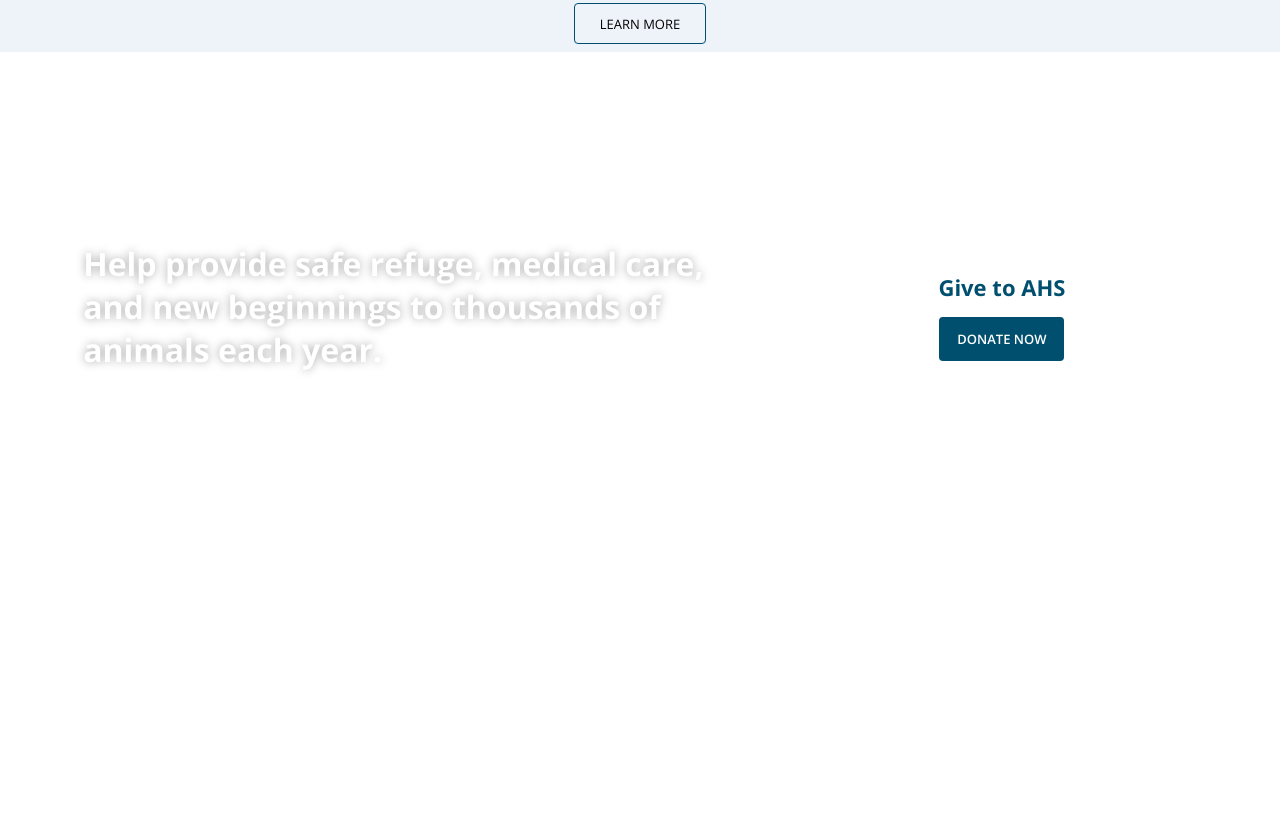
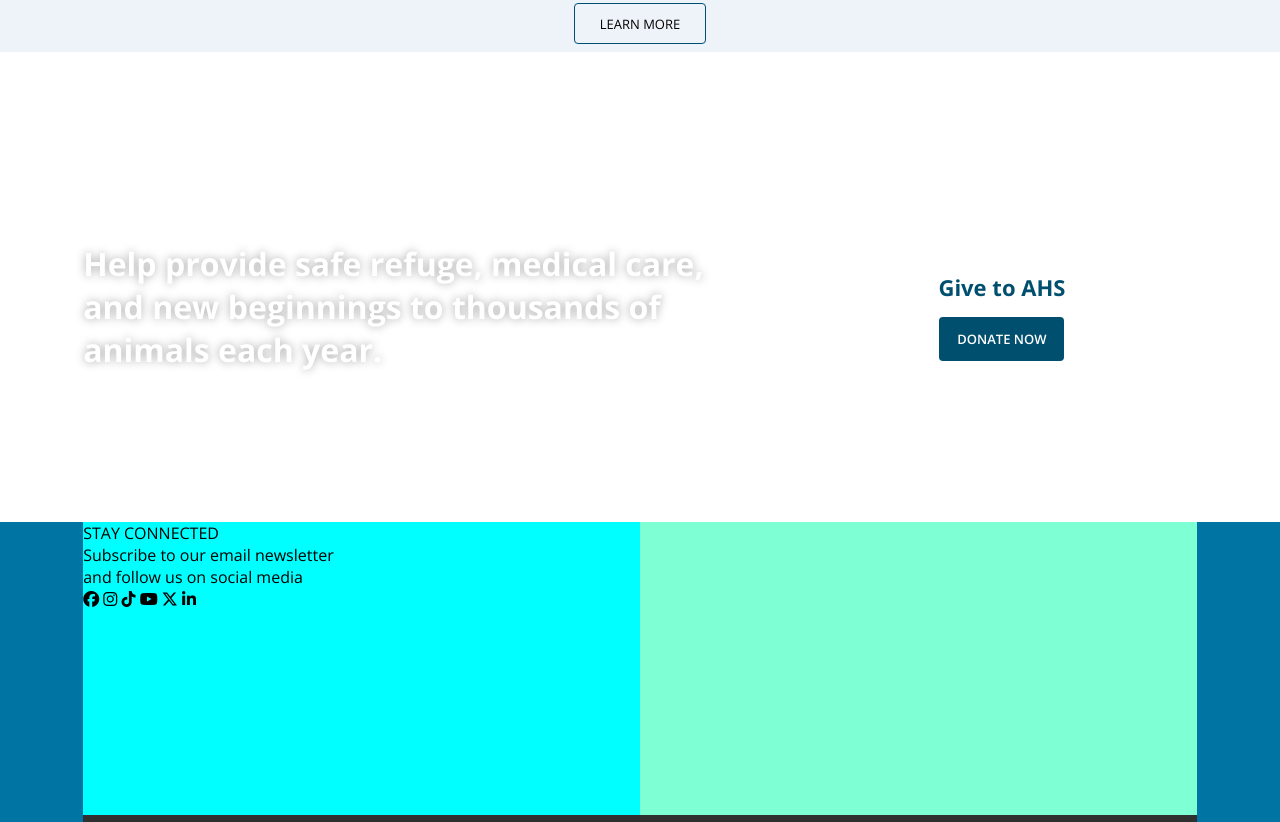
Before and after one commit to DeNike005/Animal-shelter, a plain HTML site: page index.html in a window 1280 px wide. Shown: the part 2447-3269 px from the top of the page. Before the commit the page ends 2969 px from the top, so only its background shows below. Drawn offline with nearby package versions, Linux system fonts and the light colour scheme.

```diff
--- a/css/style.css
+++ b/css/style.css
@@ -12,6 +12,9 @@ a{
     color: #004F6F;
 }
 button{
+    cursor: pointer;
+}
+.fa-solid{
     cursor: pointer;
 }
 .Animal{
@@ -319,3 +322,27 @@ button{
     font-weight: 600;
     font-size: 13px;
 }
+#sub-cont{
+    height: 300px;
+    width: 100%;
+    background-color: #0074A3;
+    /* display: flex; */
+    /* padding-left: 80px; */
+}
+#sub-contx{
+    height: 300px;
+    width: 87%;
+    margin: 0 auto;
+    background-color: #303030;
+    display: flex;
+}
+.sub-cont1{
+    height: 293px;
+    width: 50%;
+    background-color: aqua;
+}
+.sub-cont2{
+    height: 293px;
+    width: 50%;
+    background-color: aquamarine;
+}
--- a/index.html
+++ b/index.html
@@ -162,13 +162,33 @@
     </div>
     <div id="donate-container">
         <div id="help-cont1">
-            <p id="safe-text">Help provide safe refuge, medical care,<br> and new beginnings to thousands of<br> animals each year.</p>
+            <p id="safe-text">Help provide safe refuge, medical care,<br> and new beginnings to thousands of<br> animals
+                each year.</p>
         </div>
         <div id="help-cont2">
             <p id="give-text">Give to AHS</p>
             <button id="donate-btn">donate now</button>
         </div>
     </div>
+    <div id="sub-cont">
+        <div id="sub-contx">
+            <div class="sub-cont1">
+                <p>STAY CONNECTED</p>
+                <P>Subscribe to our email newsletter<br>and follow us on social media</P>
+                <div>
+                <i class="fa-brands fa-facebook"></i>
+                <i class="fa-brands fa-instagram"></i>
+                <i class="fa-brands fa-tiktok"></i>
+                <i class="fa-brands fa-youtube"></i>
+                <i class="fa-brands fa-x-twitter"></i>
+                <i class="fa-brands fa-linkedin-in"></i>
+            </div>
+            </div>
+            <div class="sub-cont2">
+
+            </div>
+        </div>
+    </div>
 </body>
 
 </html>
```
